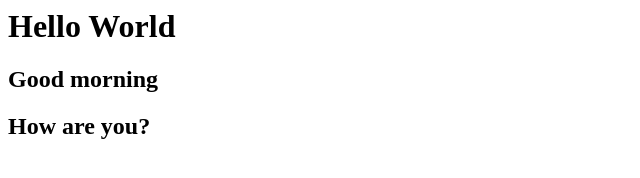
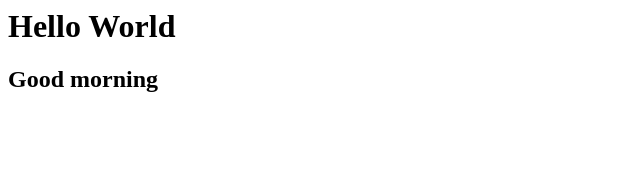
Before and after one commit to ellajanecoxwell/web-project, a plain HTML site: page index.html in a window 1280 px wide. Shown: the whole page, without its empty margins (0-640 px from the left). Drawn offline with Linux system fonts and the light colour scheme.

Commit message:
Revert "Update index.html"
This reverts commit 58f7bf7cfd5edfecf951d927291b2aac6034e109.

```diff
--- a/index.html
+++ b/index.html
@@ -1,3 +1,2 @@
 <h1>Hello World</h1>
 <h2>Good morning</h2>
-<h2>How are you?</h2>
```
